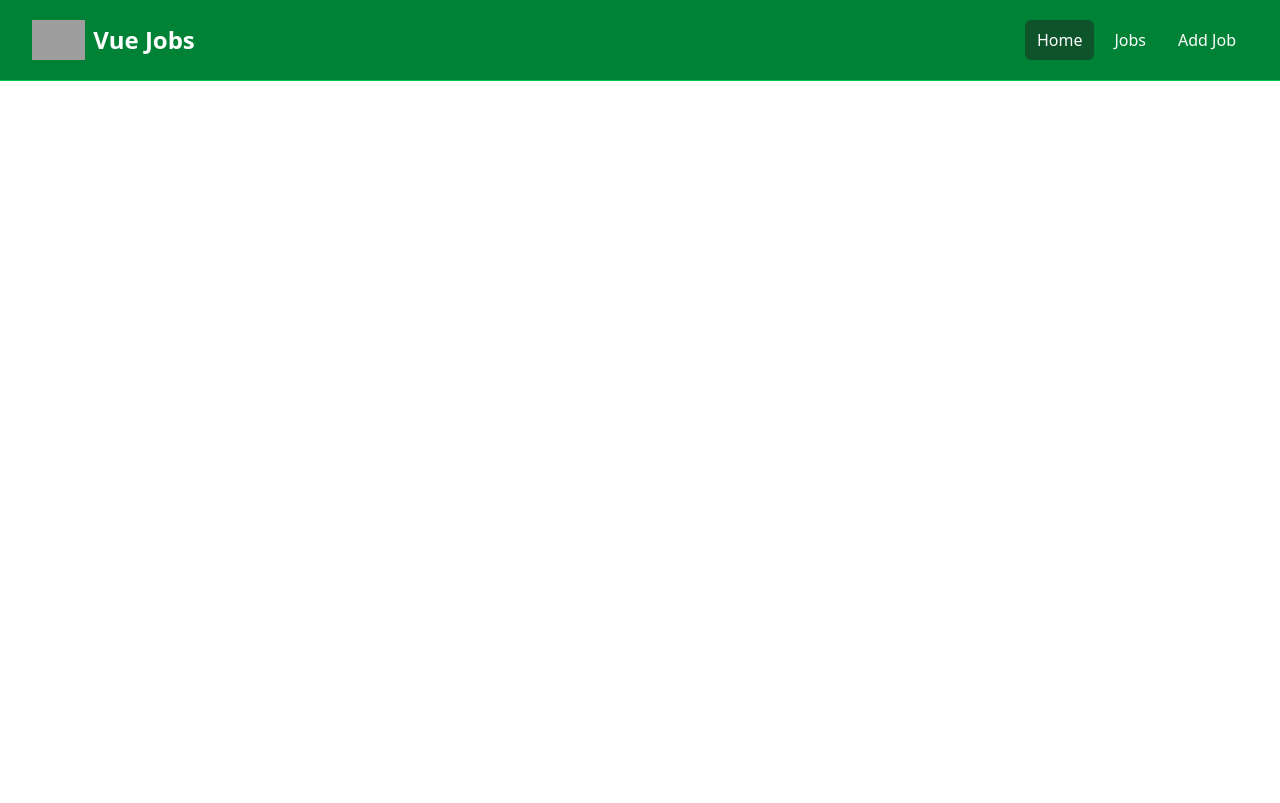
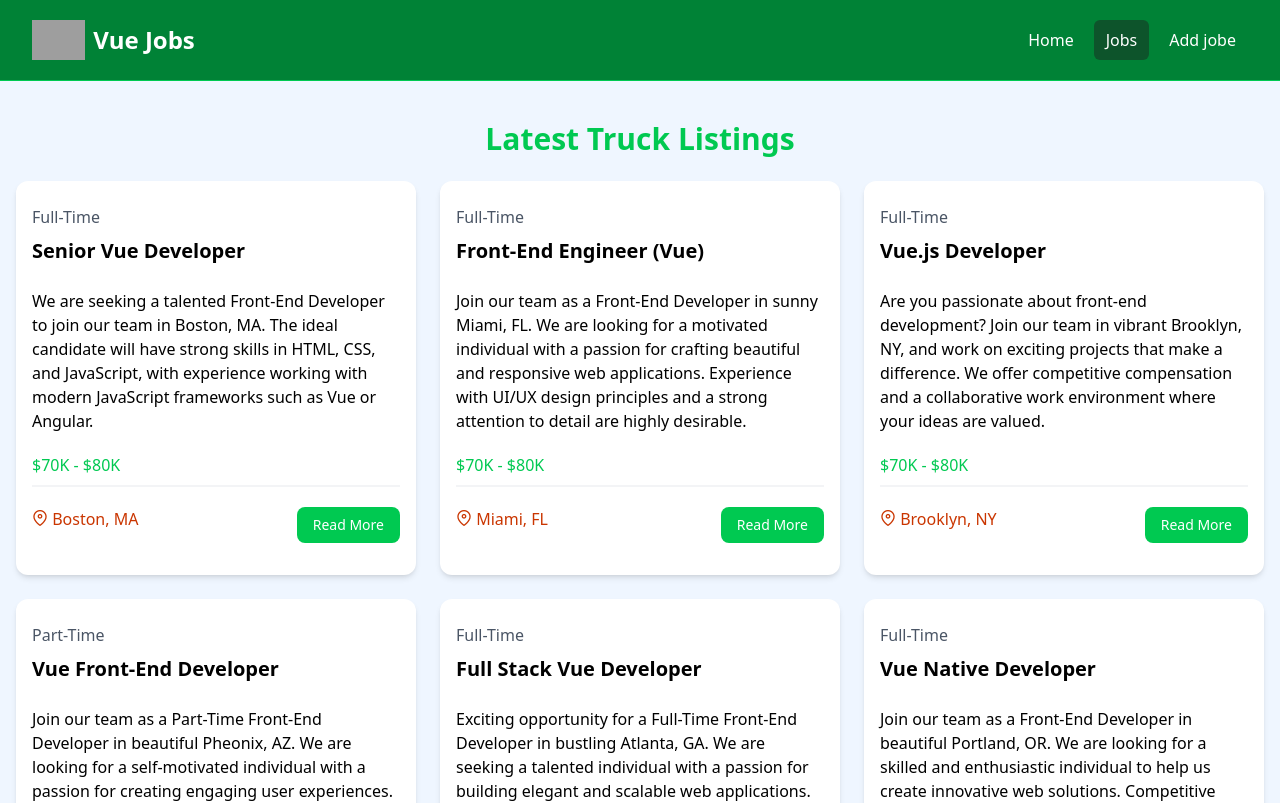
Before and after one commit to Tolian500/Speed_logistics, a Vue app: page /jobs in a window 1280 px wide. Shown: the top 803 px of the page. Built offline with nearby package versions, Linux system fonts and the light colour scheme; grey boxes are pictures that could not be loaded.

Commit message:
page 404 init and catch route

```diff
--- a/src/components/Navbar.vue
+++ b/src/components/Navbar.vue
@@ -1,5 +1,13 @@
 <script setup>
 import logo from '@/assets/img/logo.png'
+import { RouterLink, useRoute } from 'vue-router';
+
+const isActiveLink = (routePath) => {
+  const route = useRoute();
+  return route.path === routePath;
+}
+
+
 </script>
 
 <template>
@@ -10,28 +18,49 @@
             class="flex flex-1 items-center justify-center md:items-stretch md:justify-start"
           >
             <!-- Logo -->
-            <a class="flex flex-shrink-0 items-center mr-4" href="index.html">
+            <RouterLink class="flex flex-shrink-0 items-center mr-4" to="/">
               <img class="h-10 w-auto" :src="logo" alt="Vue Jobs" />
               <span class="hidden md:block text-white text-2xl font-bold ml-2"
                 >Vue Jobs</span
               >
-            </a>
+            </RouterLink>
             <div class="md:ml-auto">
               <div class="flex space-x-2">
-                <a
-                  href="index.html"
-                  class="text-white bg-green-900 hover:bg-gray-900 hover:text-white rounded-md px-3 py-2"
-                  >Home</a
+                <RouterLink
+                  to="/"
+                  :class="[
+                    isActiveLink('/')
+                  ? 'bg-green-900'
+                  : 'hover:bg-gray-900 hover:text-white',
+                   'text-white',
+                    'px-3',
+                    'py-2',
+                    'rounded-md']"
+                  >Home</RouterLink
                 >
-                <a
-                  href="jobs.html"
-                  class="text-white hover:bg-green-900 hover:text-white rounded-md px-3 py-2"
-                  >Jobs</a
+                <RouterLink
+                  to="/jobs"
+                  :class="[
+                    isActiveLink('/jobs')
+                  ? 'bg-green-900'
+                  : 'hover:bg-gray-900 hover:text-white',
+                   'text-white',
+                    'px-3',
+                    'py-2',
+                    'rounded-md']"
+                  >Jobs</RouterLink
                 >
-                <a
-                  href="add-job.html"
-                  class="text-white hover:bg-green-900 hover:text-white rounded-md px-3 py-2"
-                  >Add Job</a
+                <RouterLink
+                  to="/jobs/add"
+                  :class="[
+                    isActiveLink('/jobs/add')
+                  ? 'bg-green-900'
+                  : 'hover:bg-gray-900 hover:text-white',
+                   'text-white',
+                    'px-3',
+                    'py-2',
+                    'rounded-md']"
+                  >Add jobe</RouterLink
                 >
               </div>
             </div>
--- a/src/components/TruckCards.vue
+++ b/src/components/TruckCards.vue
@@ -1,5 +1,6 @@
 <script setup>
 import Card from '@/components/Card.vue'
+import { RouterLink } from 'vue-router';
 </script>
 
 <template>
@@ -11,24 +12,24 @@
             <p class="mt-2 mb-4">
               Browse our Vue jobs and start your career today
             </p>
-            <a
-              href="jobs.html"
+            <RouterLink
+              to="/jobs"
               class="inline-block bg-black text-white rounded-lg px-4 py-2 hover:bg-gray-700"
             >
               Browse Jobs
-            </a>
+            </RouterLink>
           </Card>
           <Card bg="bg-green-100">
             <h2 class="text-2xl font-bold">For Employers</h2>
             <p class="mt-2 mb-4">
               List your job to find the perfect developer for the role
             </p>
-            <a
-              href="add-job.html"
+            <RouterLink
+              to="/jobs/add"
               class="inline-block bg-green-500 text-white rounded-lg px-4 py-2 hover:bg-green-600"
             >
               Add Job
-            </a>
+            </RouterLink>
           </Card>
         </div>
       </div>
--- a/src/components/TruckListing.vue
+++ b/src/components/TruckListing.vue
@@ -1,5 +1,6 @@
 <script setup>
 import { defineProps } from 'vue';
+import { RouterLink } from 'vue-router';
 
 defineProps({
     job: {
@@ -30,12 +31,12 @@
                   <i class="pi pi-map-marker text-orange-700"></i>
                   {{ job.location }}
                 </div>
-                <a
-                  :href="'/job/' + job.id"
+                <RouterLink
+                  :to="'/job/' + job.id"
                   class="h-[36px] bg-green-500 hover:bg-green-600 text-white px-4 py-2 rounded-lg text-center text-sm"
                 >
                   Read More
-                </a>
+                </RouterLink>
               </div>
             </div>
           </div>
--- a/src/router/index.js
+++ b/src/router/index.js
@@ -1,6 +1,9 @@
 import { createRouter, createWebHistory } from 'vue-router';
 
 import HomeView from '@/views/HomeView.vue';
+import JobsView from '@/views/JobsView.vue';
+import NotFoundView from '@/views/NotFoundView.vue';
+
 
 const router = createRouter({
     history: createWebHistory(import.meta.env.BASE_URL),
@@ -10,6 +13,16 @@
             name: 'home',
             component: HomeView
         },
+        {
+            path: '/jobs',
+            name: 'jobs',
+            component: JobsView
+        },
+        {
+            path: '/:catchAll(.*)*',
+            name: 'not-found',
+            component: NotFoundView
+        },
     ],
 });
 
--- /dev/null
+++ b/src/views/JobsView.vue
@@ -0,0 +1,8 @@
+<script setup>
+import TruckListings from '@/components/TruckListings.vue';
+</script>
+
+<template>
+<TruckListings />
+
+</template>
--- /dev/null
+++ b/src/views/NotFoundView.vue
@@ -0,0 +1,17 @@
+<script>
+import { RouterLink } from 'vue-router';
+
+</script>
+
+<template>
+        <section class="text-center flex flex-col justify-center items-center h-96">
+      <i class="pi pi-exclamation-triangle text-yellow-500 text-7xl mb-5"></i>
+      <h1 class="text-6xl font-bold mb-4">404 Not Found</h1>
+      <p class="text-xl mb-5">This page does not exist</p>
+      <RouterLink
+        to="/"
+        class="text-white bg-green-700 hover:bg-green-900 rounded-md px-3 py-2 mt-4"
+        >Go Back</RouterLink
+      >
+    </section>
+</template>
```
